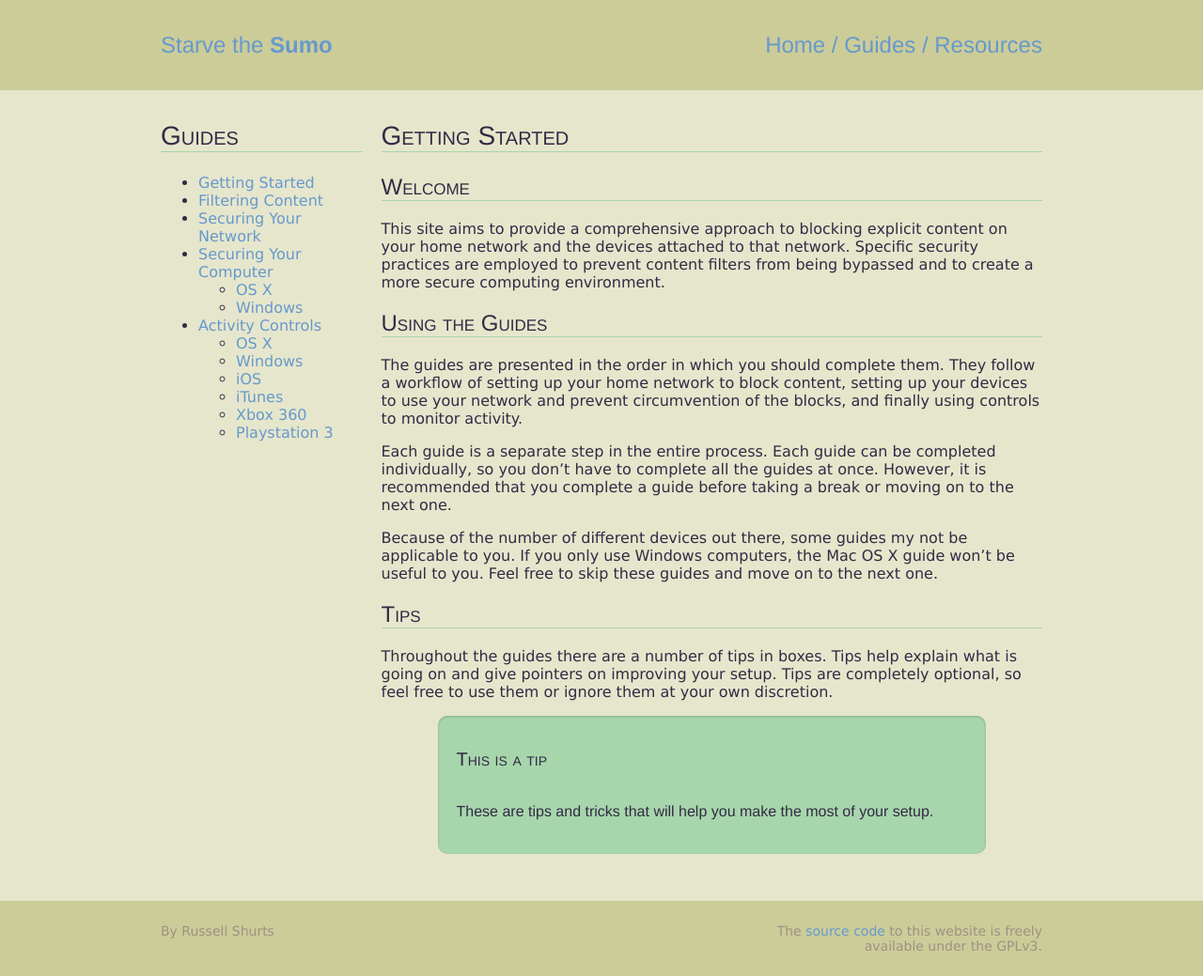
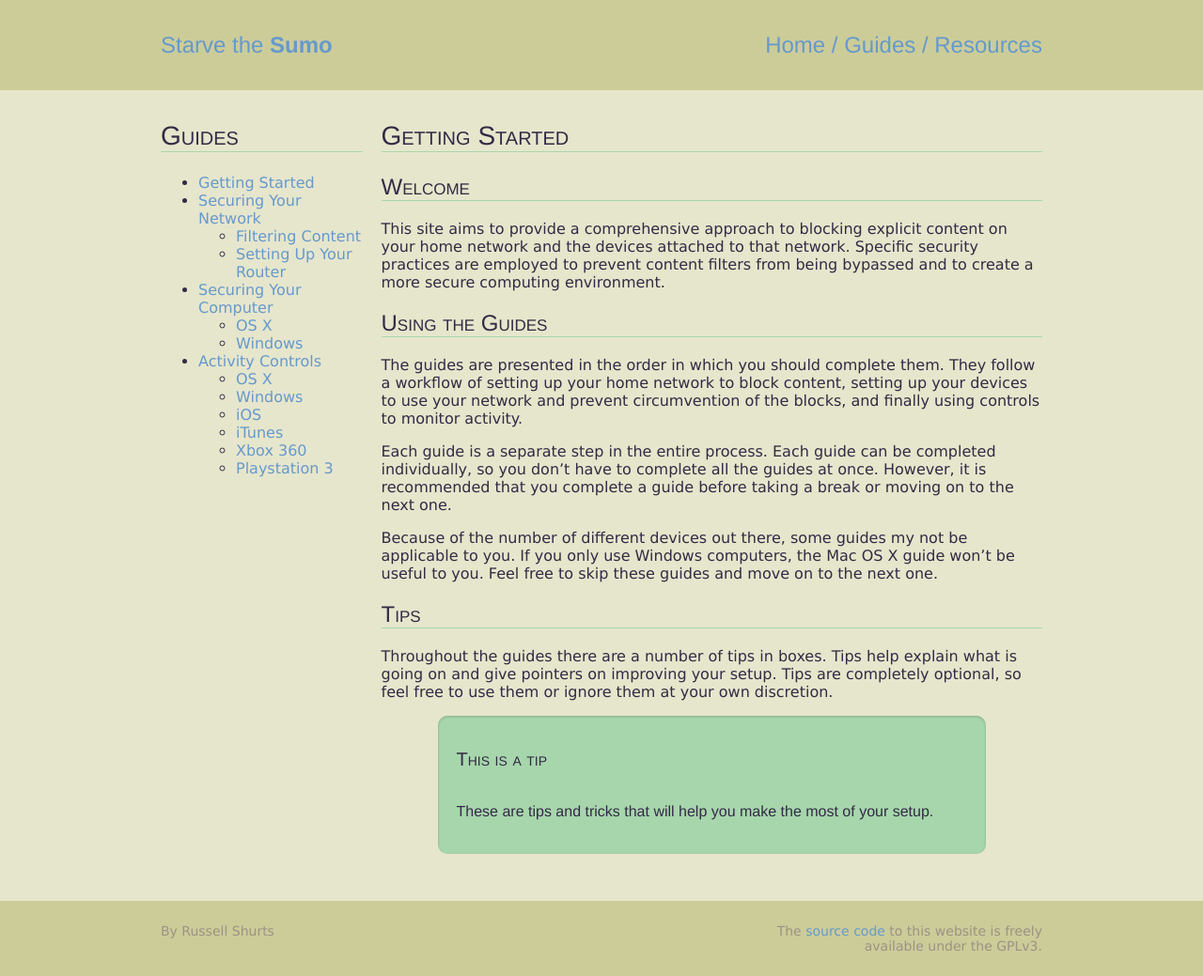
Before and after one commit to rshurts/starvethesumo, a Jekyll site: the page built from guides/gettingstarted.md, in a window 1280 px wide. Shown: the whole page at 94% size. Built offline with Jekyll 4.4.1, drawn with Linux system fonts in a browser that asks for light colours.

Commit message:
Add guide navigation for mobile screens

```diff
--- a/_includes/guides.html
+++ b/_includes/guides.html
@@ -1,8 +1,11 @@
 <h1>Guides</h1>
 <ul>
   <li><a href="{{ site.url }}/guides/gettingstarted">Getting Started</a></li>
-  <li><a href="{{ site.url }}/guides/filteringcontent">Filtering Content</a></li>
   <li><a href="{{ site.url }}/guides/securingnetwork">Securing Your Network</a></li>
+  <ul>
+    <li><a href="{{ site.url }}/guides/securingnetwork/filteringcontent">Filtering Content</a></li>
+    <li><a href="{{ site.url }}/guides/securingnetwork/router">Setting Up Your Router</a></li>
+  </ul>
   <li><a href="{{ site.url }}/guides/securingcomputer">Securing Your Computer</a></li>
   <ul>
     <li><a href="{{ site.url }}/guides/securingcomputer/osx">OS X</a></li>
--- /dev/null
+++ b/_includes/guides_mobile.html
@@ -0,0 +1,23 @@
+<select onchange="if (this.value) window.location.href=this.value">
+  <option value="">Select a Guide</option>
+  <option value="{{ site.url }}/guides/gettingstarted">Getting Started</option>
+  <optgroup label="Securing Your Network">
+    <option value="{{ site.url }}/guides/securingnetwork">Securing Your Network</option>
+    <option value="{{ site.url }}/guides/securingnetwork/filteringcontent">Filtering Content</option>
+    <option value="{{ site.url }}/guides/securingnetwork/router">Setting Up Your Router</option>
+  </optgroup>
+  <optgroup label="Securing Your Computer">
+    <option value="{{ site.url }}/guides/securingcomputer">Securing Your Computer</option>
+    <option value="{{ site.url }}/guides/securingcomputer/osx">OS X</option>
+    <option value="{{ site.url }}/guides/securingcomputer/windows">Windows</option>
+  </optgroup>
+  <optgroup label="Activity Controls">
+    <option value="{{ site.url }}/guides/activitycontrols">Activity Controls</option>
+    <option value="{{ site.url }}/guides/activitycontrols/osx">OS X</option>
+    <option value="{{ site.url }}/guides/activitycontrols/windows">Windows</option>
+    <option value="{{ site.url }}/guides/activitycontrols/ios">iOS</option>
+    <option value="{{ site.url }}/guides/activitycontrols/itunes">iTunes</option>
+    <option value="{{ site.url }}/guides/activitycontrols/xbox360">Xbox 360</option>
+    <option value="{{ site.url }}/guides/activitycontrols/playstation3">Playstation 3</option>
+  </optgroup>
+</select>
--- a/_layouts/guide.html
+++ b/_layouts/guide.html
@@ -8,6 +8,11 @@
       {% include guides.html %}
     </aside>
   </div>
+  <div class="mobile-nav unit whole center-on-mobiles show-on-mobiles">
+    <aside>
+      {% include guides_mobile.html %}
+    </aside>
+  </div>
   <div class="unit three-quarters">
     <article>
       <h1>{{ page.title }}</h1>
--- a/css/gridism.css
+++ b/css/gridism.css
@@ -82,6 +82,10 @@
 .pull-left    { float: left; }
 .pull-right   { float: right; }
 
+.show-on-mobiles {
+  display: none;
+}
+
 /* Responsive Stuff */
 @media screen and (max-width: 568px) {
   /* Stack anything that isn’t full-width on smaller screens */
@@ -102,6 +106,9 @@
   .hide-on-mobiles {
     display: none !important;
   }
+  .show-on-mobiles {
+    display: block !important;
+  }
 }
 
 /* Expand the wrap a bit further on larger screens */
--- a/css/main.css
+++ b/css/main.css
@@ -107,6 +107,10 @@
   list-style-type: none;
 }
 
+.mobile-nav select{
+  width: 100%;
+}
+
 .tip {
   font-family: "Helvetica Neue", Helvetica, Arial, sans-serif;
   margin-left: 60px;
```
